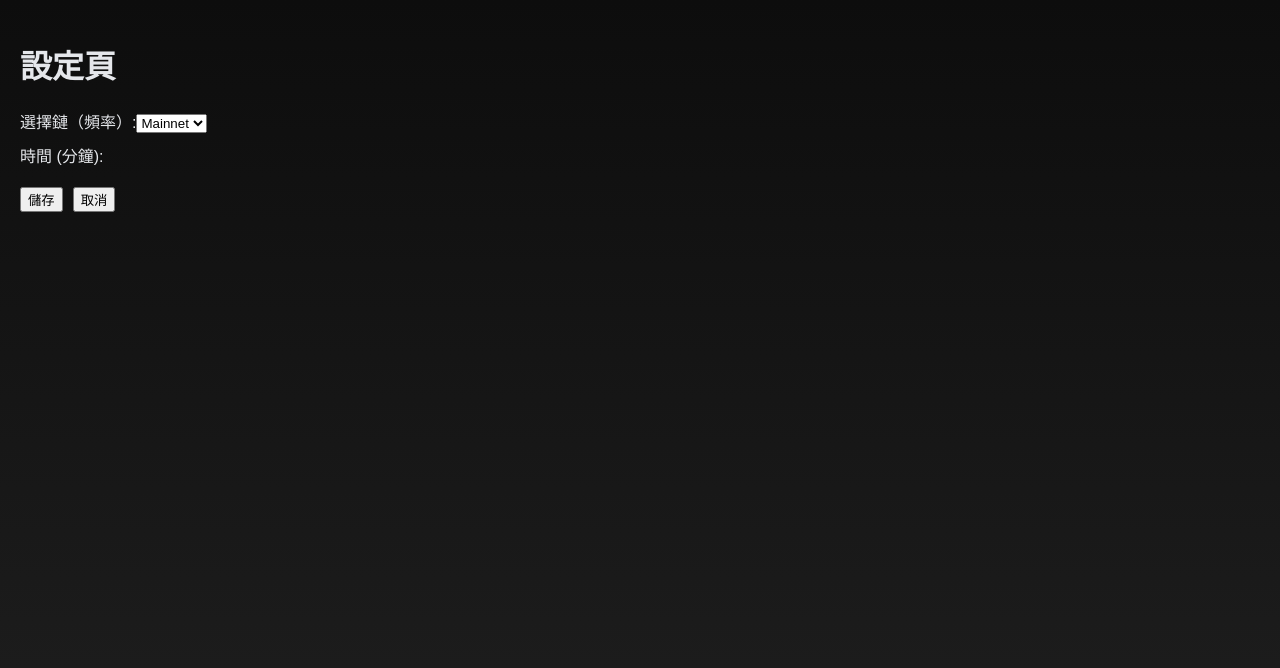
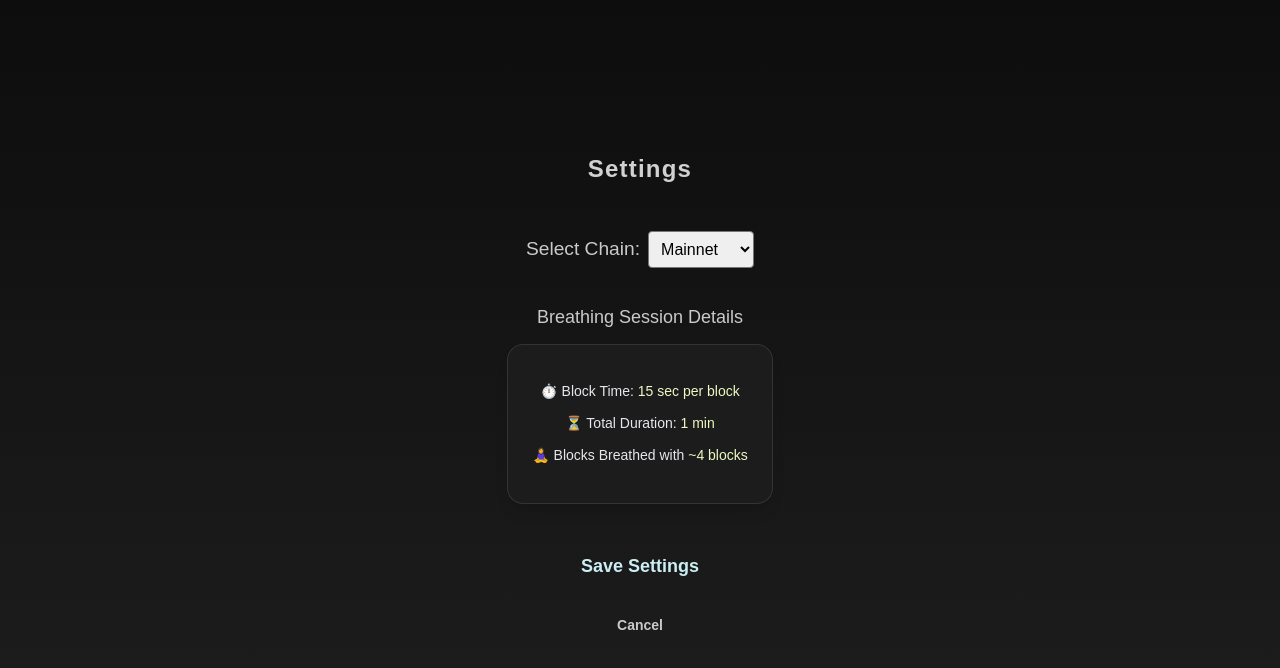
Before and after one commit to fish-in-waters-cjp/breathe-zen, a Next.js app in the folder frontend/: page /settings in a window 1280 px wide. Shown: the top 668 px of the page. Built offline with nearby package versions, Linux system fonts and the light colour scheme; what @rainbow-me/rainbowkit, wagmi would draw is missing.

Commit message:
feat: add hard-coded chainSettings and modify Settings style

```diff
--- a/frontend/src/pages/settings.tsx
+++ b/frontend/src/pages/settings.tsx
@@ -1,44 +1,121 @@
 "use client";
-// pages/settings.js
+
 import { useRouter } from "next/navigation";
 import { useState } from "react";
+import styles from "../styles/Settings.module.css";
+
+// Hard-coded settings for each chain.
+// Each chain has a blockTime (seconds per block) and a fixed totalDuration (in seconds).
+interface ChainSettings {
+  label: string;
+  blockTime: number;
+  totalDuration: number;
+}
+
+const chainSettings: { [key: string]: ChainSettings } = {
+  mainnet: {
+    label: "Mainnet",
+    blockTime: 15, // e.g., 15 sec per block
+    totalDuration: 60, // 1 minute
+  },
+  polygon: {
+    label: "Polygon",
+    blockTime: 2, // 2 sec per block
+    totalDuration: 10, // 10 sec
+  },
+  optimism: {
+    label: "Optimism",
+    blockTime: 2, // 2 sec per block
+    totalDuration: 30, // 30 sec
+  },
+  arbitrum: {
+    label: "Arbitrum",
+    blockTime: 2, // 2 sec per block
+    totalDuration: 180, // 3 minutes
+  },
+  base: {
+    label: "Base",
+    blockTime: 3, // 3 sec per block
+    totalDuration: 300, // 5 minutes
+  },
+};
+
+// Helper to format seconds into a human‑readable string.
+const formatDuration = (seconds: number) => {
+  if (seconds < 60) return `${seconds} sec`;
+  const minutes = Math.floor(seconds / 60);
+  const remSec = seconds % 60;
+  return remSec === 0 ? `${minutes} min` : `${minutes} min ${remSec} sec`;
+};
 
 export default function Settings() {
   const router = useRouter();
   const [chain, setChain] = useState("mainnet");
-  //   const [duration, setDuration] = useState(5) // 以分鐘為單位
+  const currentSettings = chainSettings[chain];
+  const { blockTime, totalDuration } = currentSettings;
+  // Calculate approximate block count
+  const blocksCount = Math.floor(totalDuration / blockTime);
 
   const goBack = () => router.push("/");
-
   const handleSave = () => {
-    // 儲存設定 (此處可擴充為 context 或後端 API)
-    // localStorage.setItem('settings', JSON.stringify({ chain, duration }))
+    // Save settings here (e.g., in context or localStorage)
+    // localStorage.setItem('settings', JSON.stringify({ chain, settings: currentSettings }));
     goBack();
   };
 
   return (
-    <div style={{ padding: "20px" }}>
-      <h1>設定頁</h1>
-      <div style={{ margin: "10px 0" }}>
-        <label>
-          選擇鏈（頻率）:
-          <select value={chain} onChange={(e) => setChain(e.target.value)}>
-            <option value="mainnet">Mainnet</option>
-            <option value="polygon">Polygon</option>
+    <div className={styles.container}>
+      <header className={styles.header}>
+        <h1 className={styles.headerTitle}>Settings</h1>
+      </header>
+      <div className={styles.formGroup}>
+        <label className={styles.label}>
+          Select Chain:
+          <select
+            className={styles.select}
+            value={chain}
+            onChange={(e) => setChain(e.target.value)}
+          >
+            {Object.keys(chainSettings).map((key) => (
+              <option key={key} value={key}>
+                {chainSettings[key].label}
+              </option>
+            ))}
           </select>
         </label>
       </div>
-      <div style={{ margin: "10px 0" }}>
-        <label>
-          時間 (分鐘):
-          {/* <input type="number" value={duration} onChange={(e) => setDuration(e.target.value)} /> */}
-        </label>
+      <div className={styles.recordSection}>
+        <h2 className={styles.recordTitle}>Breathing Session Details</h2>
+        <div className={styles.recordCard}>
+          <div>
+            <p className={styles.recordText}>
+              ⏱️ Block Time:{" "}
+              <span className={styles.spanWhite}>
+                {blockTime} sec per block
+              </span>
+            </p>
+            <p className={styles.recordText}>
+              ⏳ Total Duration:{" "}
+              <span className={styles.spanWhite}>
+                {formatDuration(totalDuration)}
+              </span>
+            </p>
+            <p className={styles.recordText}>
+              🧘‍♀️ Blocks Breathed with{" "}
+              <span className={styles.spanWhite}>
+                ~{blocksCount} {blocksCount !== 1 ? "blocks" : "block"}
+              </span>
+            </p>
+          </div>
+        </div>
       </div>
-      <div style={{ marginTop: "20px" }}>
-        <button onClick={handleSave} style={{ marginRight: "10px" }}>
-          儲存
+      <div className={styles.ctaContainer}>
+        <button className={styles.ctaButtonLarge} onClick={handleSave}>
+          Save Settings
         </button>
-        <button onClick={goBack}>取消</button>
+        <button className={styles.ctaButtonSmall} onClick={goBack}>
+          Cancel
+        </button>
       </div>
     </div>
   );
--- /dev/null
+++ b/frontend/src/styles/Settings.module.css
@@ -0,0 +1,164 @@
+/* Container with a gradient background and centered content */
+.container {
+    padding: 2rem;
+    text-align: center;
+    min-height: 100vh;
+    display: flex;
+    flex-direction: column;
+    justify-content: center;
+    align-items: center;
+}
+
+
+/* Form group styling */
+.formGroup {
+    margin-bottom: 1.5rem;
+}
+
+/* Label style */
+.label {
+    font-size: 1.2rem;
+    color: #cacaca;
+}
+
+/* Select dropdown style */
+.select {
+    margin-left: 0.5rem;
+    padding: 0.5rem;
+    font-size: 1rem;
+    border-radius: 4px;
+}
+
+
+/* 頁首 */
+.header {
+    display: flex;
+    justify-content: center;
+    align-items: center;
+    margin-bottom: 2rem;
+    /* mb-8 */
+}
+
+.headerTitle {
+    font-size: 1.5rem;
+    /* text-2xl */
+    font-weight: bold;
+    letter-spacing: 0.05em;
+    /* tracking-wide */
+    color: #d1d1d1;
+}
+
+/* 冥想記錄區塊 */
+.recordSection {
+    display: flex;
+    flex-direction: column;
+    align-items: center;
+}
+
+.recordTitle {
+    font-size: 1.125rem;
+    /* text-lg */
+    font-weight: 300;
+    /* font-light */
+    margin-bottom: 1rem;
+    /* mb-4 */
+    color: #cacaca;
+    /* Tailwind text-slate-300 */
+}
+
+/* 冥想記錄卡片 */
+.recordCard {
+    width: 100%;
+    max-width: 28rem;
+    /* max-w-md 的大致值 */
+    display: flex;
+    flex-direction: column;
+    align-items: center;
+    background-color: rgba(31, 31, 31, 0.8);
+    /* bg-[#1f1f1f] 與 bg-opacity-80 */
+    padding: 1.5rem;
+    /* p-6 */
+    border-radius: 1rem;
+    /* rounded-2xl */
+    box-shadow: 0 10px 15px -3px rgba(0, 0, 0, 0.1),
+        0 4px 6px -2px rgba(0, 0, 0, 0.05);
+    /* shadow-xl */
+    backdrop-filter: blur(4px);
+    /* backdrop-blur-sm */
+    border: 1px solid rgba(255, 255, 255, 0.1);
+    /* border border-white/10 */
+}
+
+/* 內部文字樣式 */
+.recordText {
+    margin-bottom: 1rem;
+    /* mb-4 */
+    font-size: 0.875rem;
+    /* text-sm */
+}
+
+.recordTextSmallMargin {
+    margin-bottom: 0.5rem;
+    /* mb-2 */
+}
+
+.italic {
+    font-style: italic;
+}
+
+.spanWhite {
+    color: rgb(236, 249, 193);
+}
+
+/* CTA 按鈕區 */
+.ctaContainer {
+    display: flex;
+    flex-direction: column;
+    align-items: center;
+    gap: 1rem;
+    /* gap-4 */
+    text-align: center;
+    margin-top: 2.5rem;
+    /* mt-10 */
+    margin-bottom: 1rem;
+    /* mb-4 */
+}
+
+.ctaButtonLarge,
+.ctaButtonSmall {
+    width: 16rem;
+    /* w-64 */
+    display: inline-block;
+    padding: 0.75rem 1.5rem;
+    /* py-3 與 px-6 */
+    border-radius: 9999px;
+    /* rounded-full */
+    font-weight: 600;
+    /* font-semibold */
+
+    /* shadow-lg */
+    transition: transform 0.2s;
+    text-decoration: none;
+    text-align: center;
+    cursor: pointer;
+    border: none;
+    outline: none;
+    background-color: #00000000;
+}
+
+.ctaButtonLarge {
+    font-size: 1.125rem;
+    /* text-lg */
+    color: rgb(203, 238, 244);
+}
+
+.ctaButtonSmall {
+    font-size: 0.875rem;
+    /* text-sm */
+    color: #cacaca;
+}
+
+.ctaButtonLarge:hover,
+.ctaButtonSmall:hover {
+    transform: scale(1.05);
+}
```
